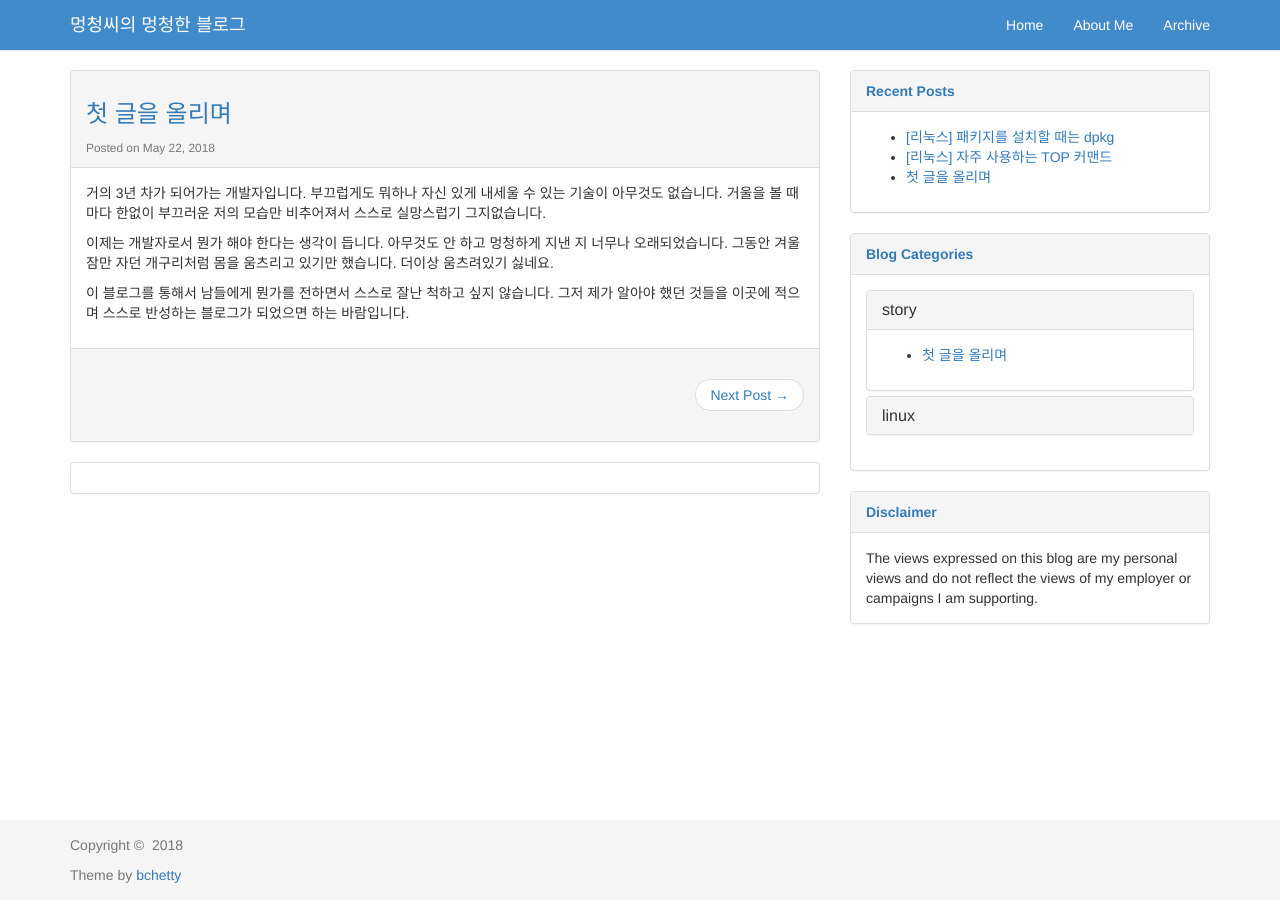
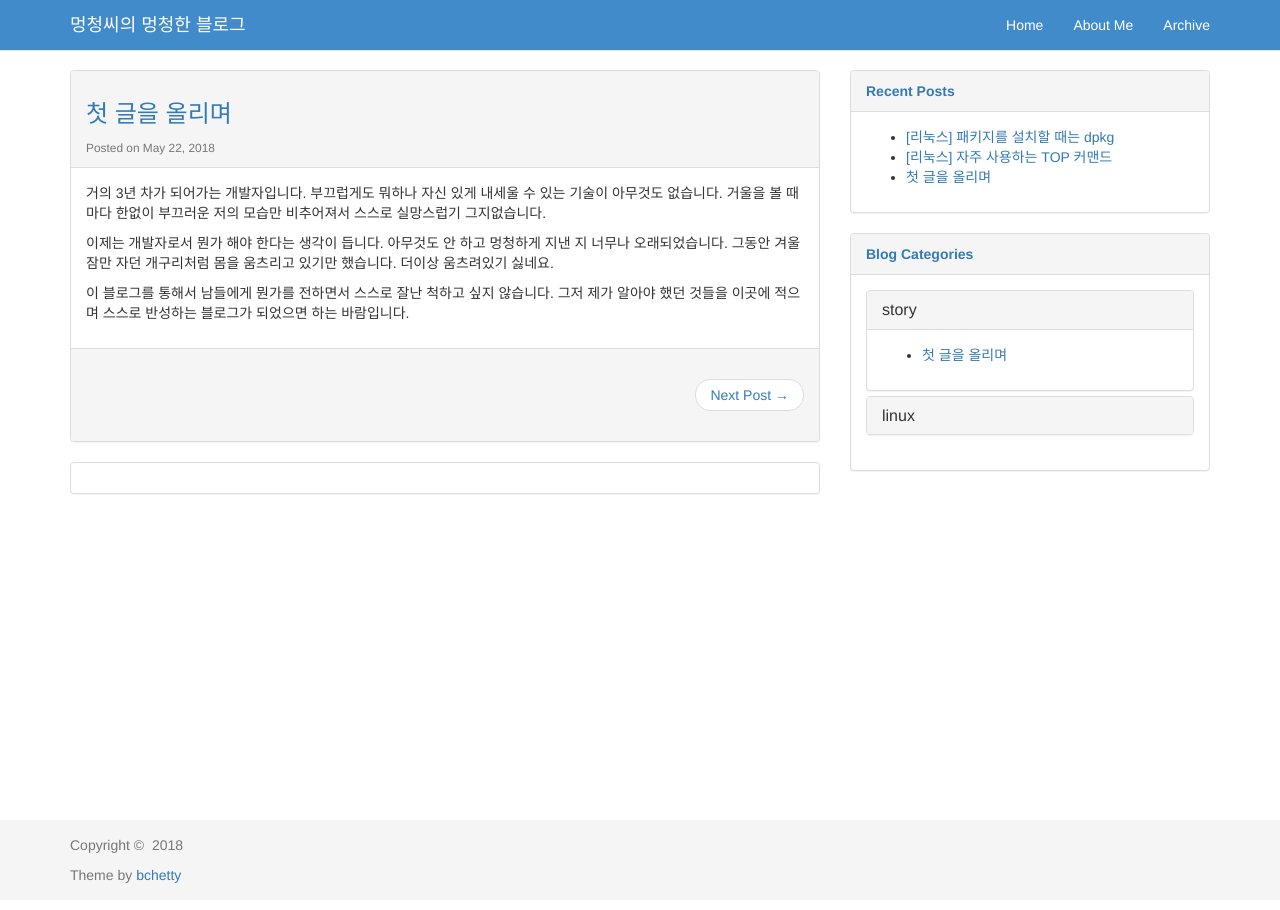
Before and after one commit to bmikethedreamer/bmikethedreamer.github.io, a Jekyll site: the page built from _posts/2018-05-22-welcome-to-jekyll.markdown, in a window 1280 px wide. Built offline with Jekyll 4.4.1, drawn with Linux system fonts in a browser that asks for light colours; nearby versions of some CDN libraries.

Commit message:
필요없는 부분 삭제

```diff
--- a/_layouts/post.html
+++ b/_layouts/post.html
@@ -103,15 +103,5 @@ comments: true
                 </div>
             </div>
         </div>
-
-        <div class="panel panel-default">
-            <div class="panel-heading">
-                <span class="text-primary"><b>Disclaimer</b></span>
-            </div>
-            <div class="panel-body">
-                The views expressed on this blog are my personal views and do not reflect the views of
-                my employer or campaigns I am supporting.
-            </div>
-        </div>
     </div>
 </div>
```
Also changed, not shown: 1 other file.
